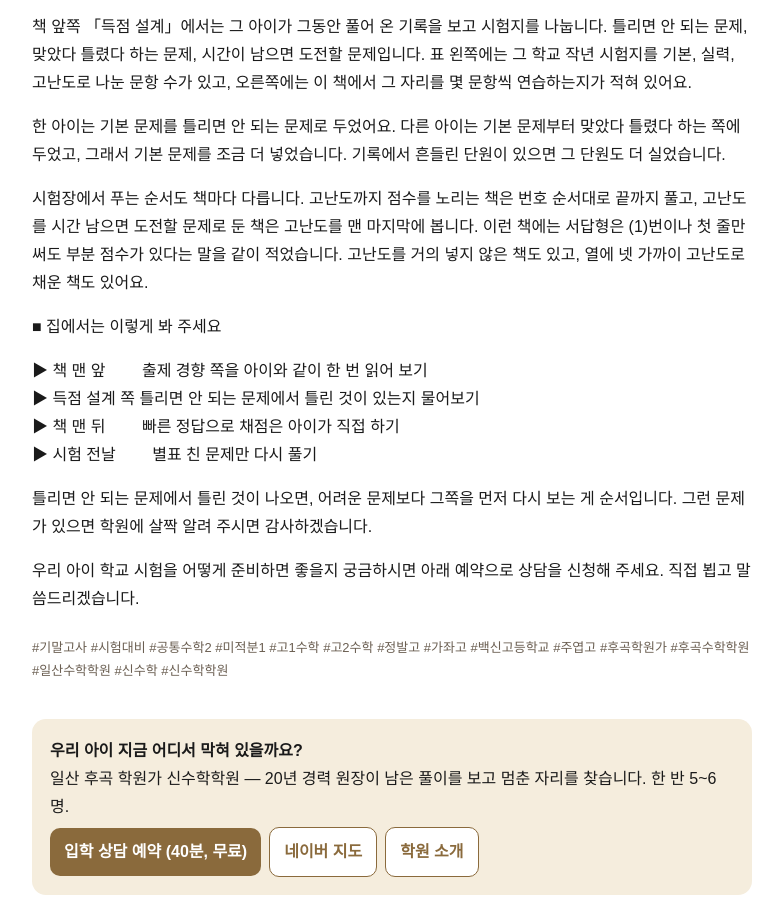
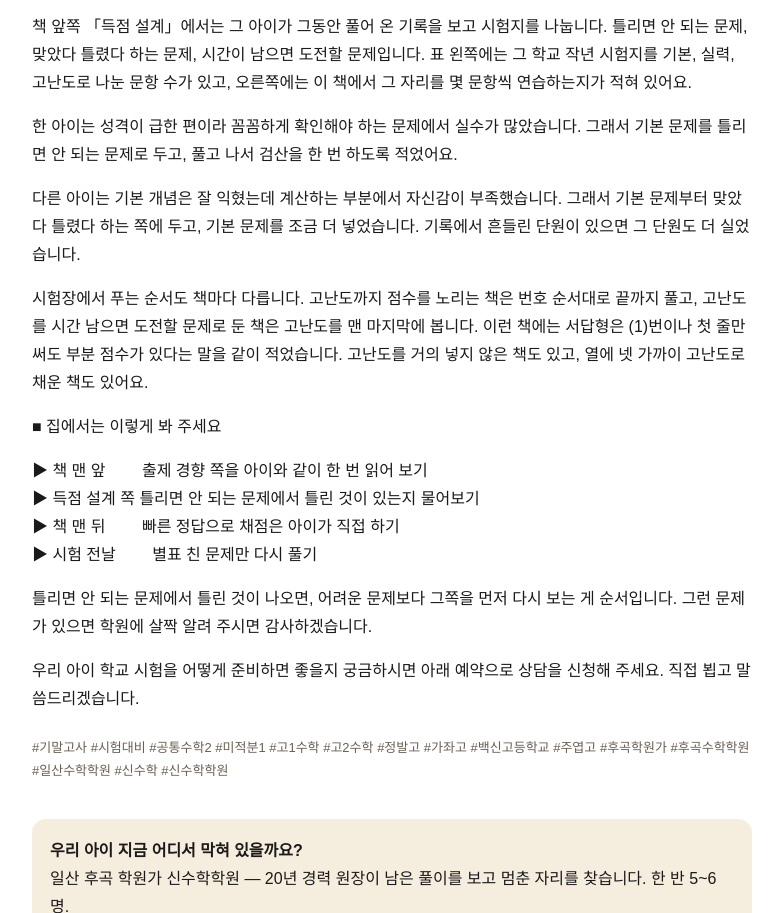
Before and after one commit to joos7158/shinsuhak-promo, a plain HTML site: page docs/posts/2026-11-22-2학기-기말-대비-교재는-학교마다-아이마다-문제가-다릅니다-후곡-신수학.html in a window 1280 px wide. Shown: the part 1259-2172 px from the top of the page, without its empty margins (248-1031 px from the left). Drawn offline with Linux system fonts and the light colour scheme.

Commit message:
post: 2학기 기말 대비 교재는 학교마다 아이마다 문제가 다릅니다 | 후곡 신수학 (2026-11-22)
Co-Authored-By: Claude Fable 5.1 <noreply@anthropic.com>

```diff
--- a/docs/posts/2026-11-22-2학기-기말-대비-교재는-학교마다-아이마다-문제가-다릅니다-후곡-신수학.html
+++ b/docs/posts/2026-11-22-2학기-기말-대비-교재는-학교마다-아이마다-문제가-다릅니다-후곡-신수학.html
@@ -32,7 +32,8 @@ main{max-width:720px;margin:0 auto;padding:24px 16px 48px} h1{font-size:24px;col
 <p>■ 같은 학교 같은 학년이어도 책은 다릅니다</p>
 <p>같은 중학교 2학년 두 아이는 같은 시험지를 받습니다. 그래도 두 아이 책은 따로 만들었습니다. 차례는 도형의 닮음부터 확률까지 같은 여섯 단원인데, 안을 채운 문제가 조금씩 다릅니다.</p>
 <p>책 앞쪽 「득점 설계」에서는 그 아이가 그동안 풀어 온 기록을 보고 시험지를 나눕니다. 틀리면 안 되는 문제, 맞았다 틀렸다 하는 문제, 시간이 남으면 도전할 문제입니다. 표 왼쪽에는 그 학교 작년 시험지를 기본, 실력, 고난도로 나눈 문항 수가 있고, 오른쪽에는 이 책에서 그 자리를 몇 문항씩 연습하는지가 적혀 있어요.</p>
-<p>한 아이는 기본 문제를 틀리면 안 되는 문제로 두었어요. 다른 아이는 기본 문제부터 맞았다 틀렸다 하는 쪽에 두었고, 그래서 기본 문제를 조금 더 넣었습니다. 기록에서 흔들린 단원이 있으면 그 단원도 더 실었습니다.</p>
+<p>한 아이는 성격이 급한 편이라 꼼꼼하게 확인해야 하는 문제에서 실수가 많았습니다. 그래서 기본 문제를 틀리면 안 되는 문제로 두고, 풀고 나서 검산을 한 번 하도록 적었어요.</p>
+<p>다른 아이는 기본 개념은 잘 익혔는데 계산하는 부분에서 자신감이 부족했습니다. 그래서 기본 문제부터 맞았다 틀렸다 하는 쪽에 두고, 기본 문제를 조금 더 넣었습니다. 기록에서 흔들린 단원이 있으면 그 단원도 더 실었습니다.</p>
 <p>시험장에서 푸는 순서도 책마다 다릅니다. 고난도까지 점수를 노리는 책은 번호 순서대로 끝까지 풀고, 고난도를 시간 남으면 도전할 문제로 둔 책은 고난도를 맨 마지막에 봅니다. 이런 책에는 서답형은 (1)번이나 첫 줄만 써도 부분 점수가 있다는 말을 같이 적었습니다. 고난도를 거의 넣지 않은 책도 있고, 열에 넷 가까이 고난도로 채운 책도 있어요.</p>
 <p>■ 집에서는 이렇게 봐 주세요</p>
 <p>▶ 책 맨 앞　　  출제 경향 쪽을 아이와 같이 한 번 읽어 보기<br>▶ 득점 설계 쪽  틀리면 안 되는 문제에서 틀린 것이 있는지 물어보기<br>▶ 책 맨 뒤　　  빠른 정답으로 채점은 아이가 직접 하기<br>▶ 시험 전날　　  별표 친 문제만 다시 풀기</p>
```
